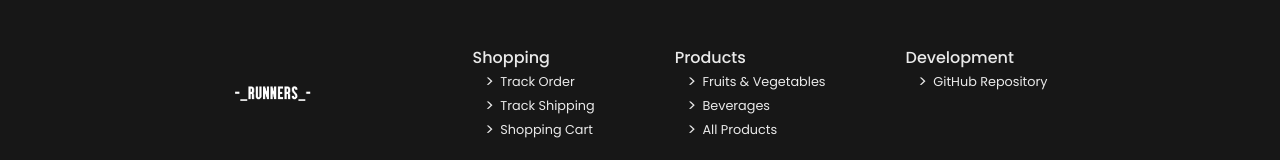
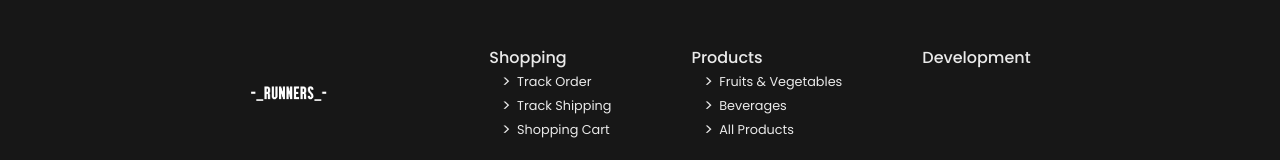
Before and after one commit to shyamTGR/TerraLocale_client, a React (Create React App) app: page / in a window 1280 px wide. Shown: the part 779-939 px from the top of the page. Built offline with nearby package versions, Linux system fonts and the light colour scheme; no server answers.

Commit message:
Update Footer.js

```diff
--- a/src/components/footer/Footer.js
+++ b/src/components/footer/Footer.js
@@ -29,7 +29,7 @@ const Footer = () => {
                     <div className={styles['pages']}>
                         <div className={styles['page-title']}>Development</div>
                         <div className={styles['pages-list']}>
-                            <a href={'https://github.com/skittlesaur/rabbitmart'} target={'_blank'} rel={'noreferrer'}>GitHub Repository</a>
+
                         </div>
                     </div>
                 </div>
```
